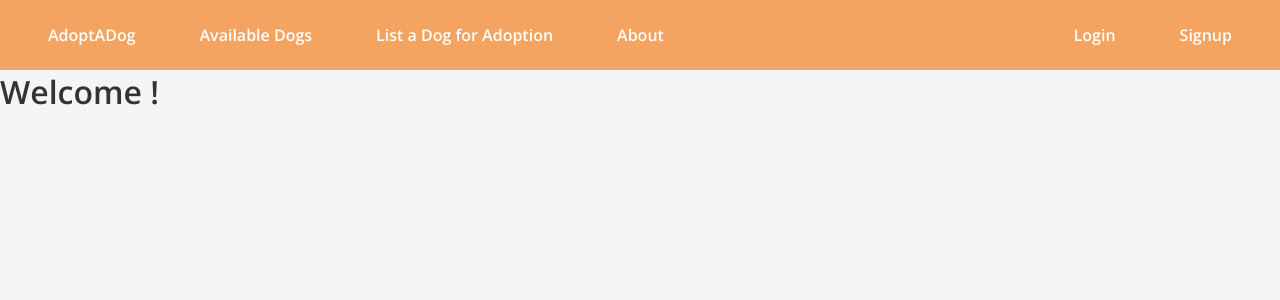
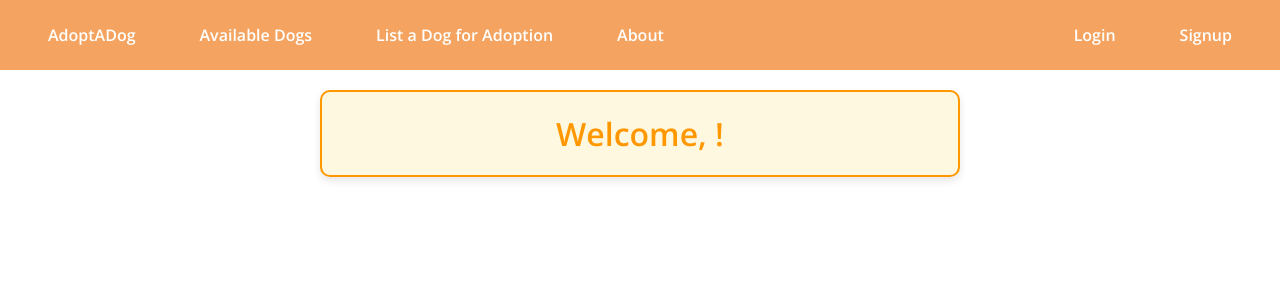
Before and after one commit to asuarez9382/AdoptADog, a React (Create React App) app in the folder client/: page /users/1 in a window 1280 px wide. Shown: the top 300 px of the page. Built offline with nearby package versions, Linux system fonts and the light colour scheme; no server answers.

Commit message:
stylizes welcome user page

```diff
--- a/client/src/index.css
+++ b/client/src/index.css
@@ -397,3 +397,34 @@ button[type="submit"]:hover {
   background-color: #e68900; /* Darker orange on hover */
   transform: translateY(-2px);
 }
+
+/* UserPage.css */
+
+/* UserPage.css */
+
+.user-page-container {
+  background-color: #fff; /* White background for the whole page */
+  height: 100vh; /* Full viewport height */
+  display: flex;
+  flex-direction: column;
+  align-items: center;
+}
+
+.welcome-banner {
+  background-color: #fff8e1; /* Light cream background */
+  border: 2px solid #ff9800; /* Orange border */
+  border-radius: 10px; /* Rounded corners */
+  box-shadow: 0 4px 8px rgba(0, 0, 0, 0.1); /* Subtle shadow */
+  width: 50%; /* Spanning most of the width of the page */
+  margin-top: 20px; /* Space below the navigation bar */
+  padding: 20px;
+  text-align: center;
+  transition: transform 0.3s ease, box-shadow 0.3s ease;
+}
+
+.welcome-banner h1 {
+  color: #ff9800; /* Orange color for the title */
+  font-size: 2rem;
+  font-weight: bold;
+  margin: 0;
+}
--- a/client/src/pages/UserPage.js
+++ b/client/src/pages/UserPage.js
@@ -6,8 +6,10 @@ function UserPage() {
     const { userData } = useContext(DogContext)
 
     return(
-        <div>
-            <h1>Welcome {userData.username}!</h1>
+        <div className="user-page-container">
+            <div className="welcome-banner">
+                <h1>Welcome, {userData.username}!</h1>
+            </div>
         </div>
     );
 }
```
